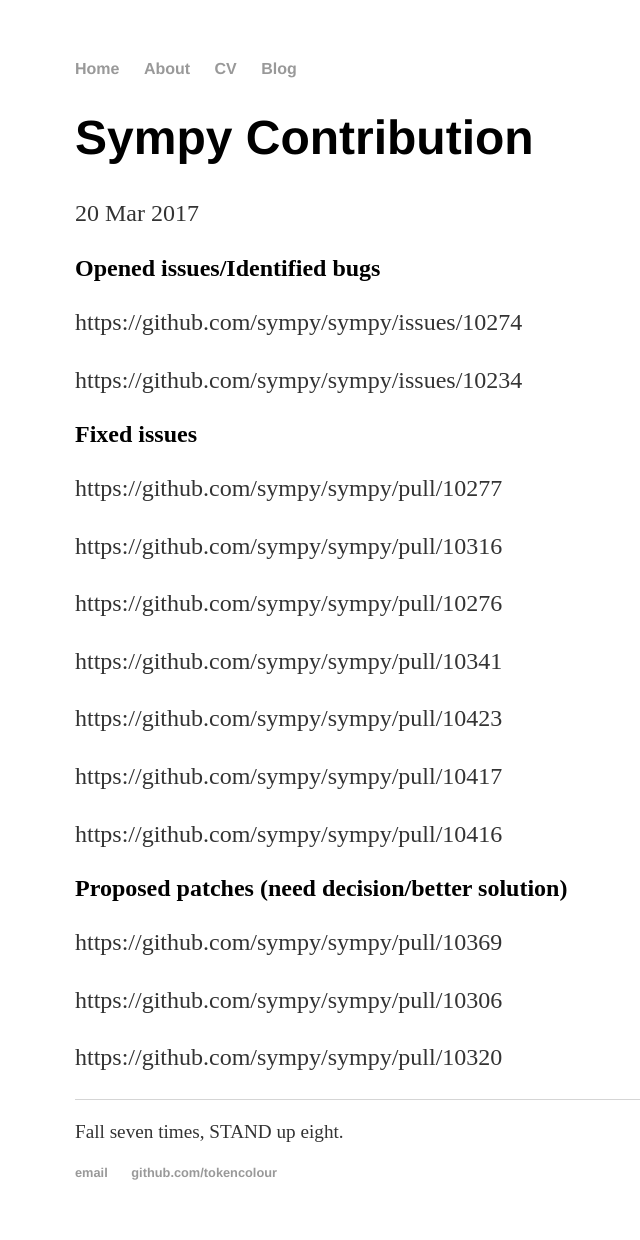
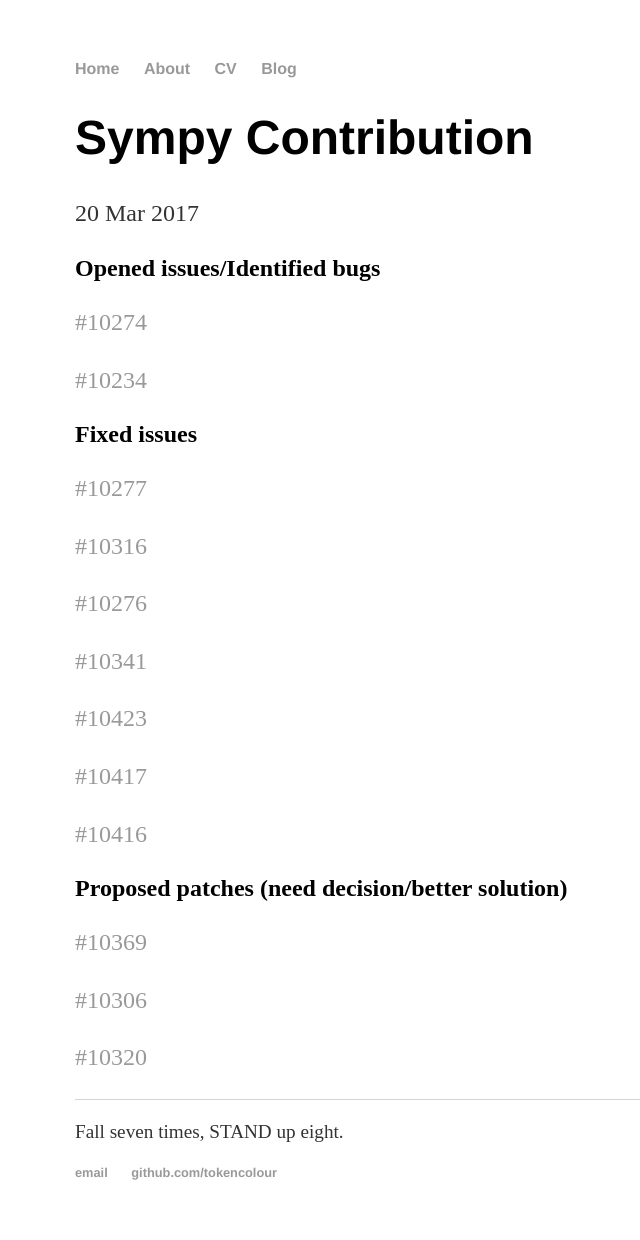
Before and after one commit to tokencolour/tokencolour.github.io, a Jekyll site: the page built from _posts/2017-03-20-sympy-contribution.md, in a window 1280 px wide. Shown: the whole page, without its empty margins (117-757 px from the left). Built offline with Jekyll 4.4.1, drawn with Linux system fonts in a browser that asks for light colours; our own code applies the rules of GitHub Pages for plain Markdown files; some of the changed lines change nothing that is shown.

Commit message:
Fixed md

```diff
--- a/_posts/2017-03-20-sympy-contribution.md
+++ b/_posts/2017-03-20-sympy-contribution.md
@@ -1,29 +1,29 @@
 Opened issues/Identified bugs
 -----------------------------
-https://github.com/sympy/sympy/issues/10274
+[#10274](https://github.com/sympy/sympy/issues/10274)
 
-https://github.com/sympy/sympy/issues/10234
+[#10234](https://github.com/sympy/sympy/issues/10234)
 
 Fixed issues
 ------------
-https://github.com/sympy/sympy/pull/10277
+[#10277](https://github.com/sympy/sympy/pull/10277)
 
-https://github.com/sympy/sympy/pull/10316
+[#10316](https://github.com/sympy/sympy/pull/10316)
 
-https://github.com/sympy/sympy/pull/10276
+[#10276](https://github.com/sympy/sympy/pull/10276)
 
-https://github.com/sympy/sympy/pull/10341
+[#10341](https://github.com/sympy/sympy/pull/10341)
 
-https://github.com/sympy/sympy/pull/10423
+[#10423](https://github.com/sympy/sympy/pull/10423)
 
-https://github.com/sympy/sympy/pull/10417
+[#10417](https://github.com/sympy/sympy/pull/10417)
 
-https://github.com/sympy/sympy/pull/10416
+[#10416](https://github.com/sympy/sympy/pull/10416)
 
 Proposed patches (need decision/better solution)
 ------------------------------------------------
-https://github.com/sympy/sympy/pull/10369
+[#10369](https://github.com/sympy/sympy/pull/10369)
 
-https://github.com/sympy/sympy/pull/10306
+[#10306](https://github.com/sympy/sympy/pull/10306)
 
-https://github.com/sympy/sympy/pull/10320
+[#10320](https://github.com/sympy/sympy/pull/10320)
```
